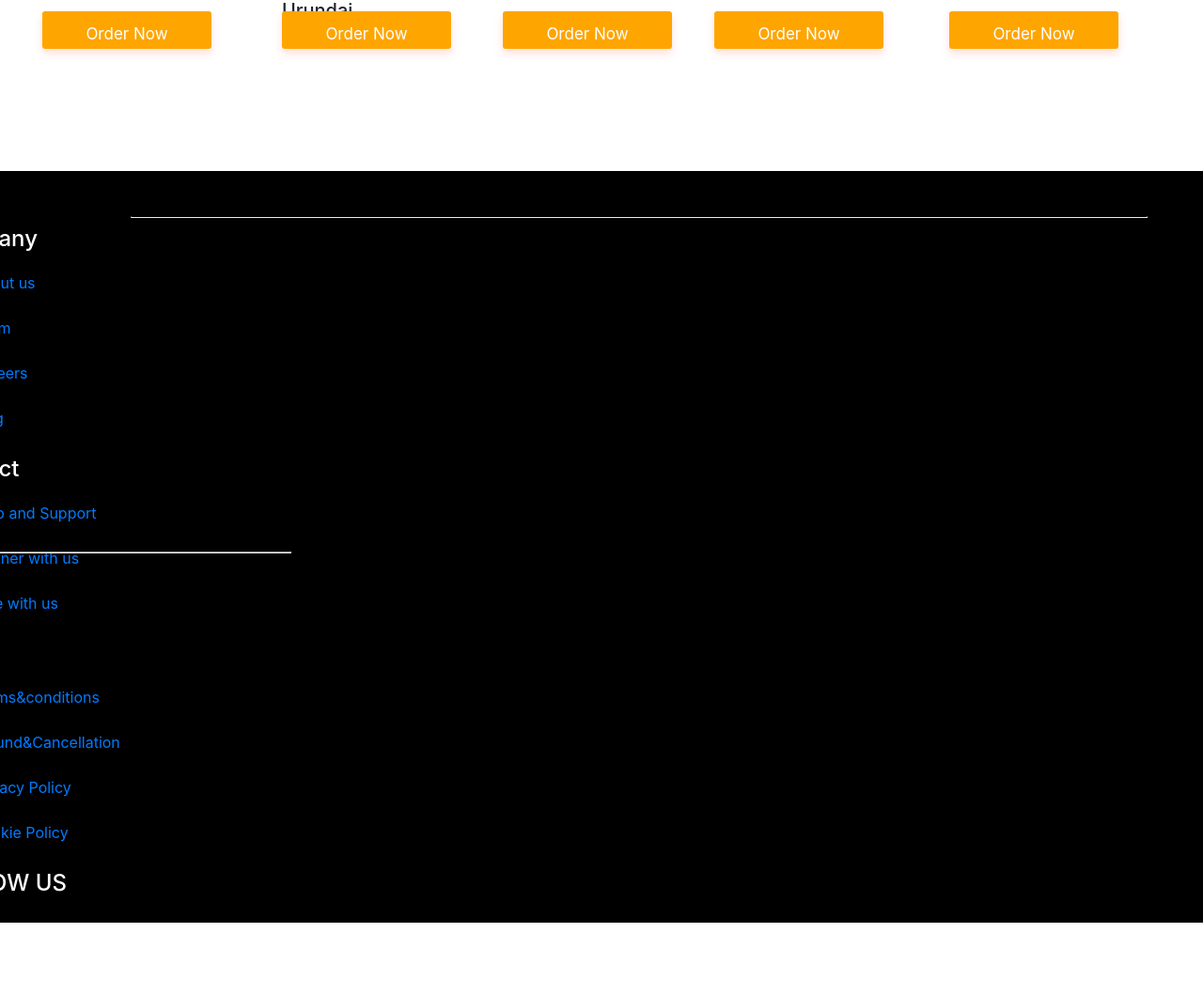
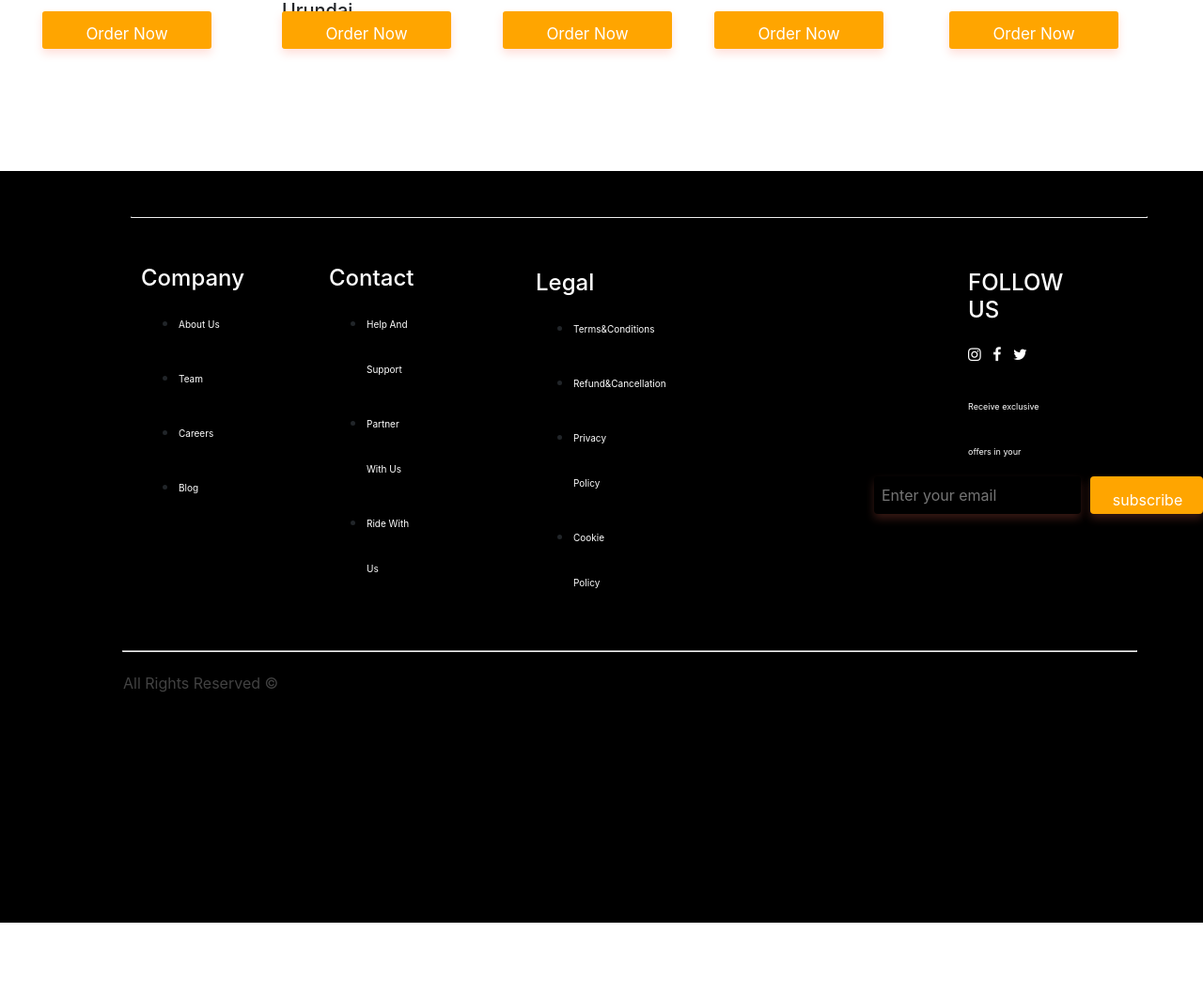
Before and after one commit to HariniEl/foodapp, a PHP site: page / in a window 1280 px wide; the page is wider, and only the part inside the window is pictured. Shown: the part 2888-3947 px from the top of that part at 94% size. After the commit the page ends 3870 px from the top of that part, so only its background shows below. Run offline with PHP 8.4, Linux system fonts and the light colour scheme.

Commit message:
Update style.css

```diff
--- a/style.css
+++ b/style.css
@@ -101,6 +101,9 @@
 text-align:center;
 background-color: white;
 }
+.right-end{
+	background-image:url(https://www.google.com/url?sa=i&url=https%3A%2F%2Fsaihomefood.in%2Fproducts%2Fveg-meals&psig=AOvVaw1SuF2gBDg3epr4HlBJwCxp&ust=1694867499355000&source=images&cd=vfe&opi=89978449&ved=0CBAQjRxqFwoTCKjVvcvPrIEDFQAAAAAdAAAAABAE);
+}
 .rectangle5{
 	position: absolute;
 	width:500px;
@@ -128,6 +131,7 @@
     cursor: inherit;
 }
 .right-end {
+
 position:relative;
 width:524px;
 top:-60px;
@@ -553,6 +557,12 @@
 
 box-shadow: 0px 5px 10px 0px #FD725C38;
   }
+  .footer{
+  	display: flex;
+  	flex-wrap: wrap;
+  	margin-top: auto;
+  	padding: 60px 10%;
+  }
   .rectangle13{
 	position: absolute;
 	width:1500px;
@@ -575,53 +585,97 @@
   top:5px;
   color:#424242;
 }
-.site-footer{
-	position: absolute;
-	width:95px;
-	height:186px;
-	top:120px;
-	left:200px;
-	gap:40px;
-	color:white;
-	font-size:8px;
+
+.footer-col{
+position: absolute;
+display: flex;
+flex-direction: column;
+	width:87px;
+	height:20px;
+	top:100px;
+	left:220px;
 }
-.main-section6{
+.main-section-7{
 	align-items: center;
             display: flex;
             flex-direction: row;
             border-radius: 25px;
 }
-.site-footer1{
+.footer-col1{
+position: absolute;
+display: flex;
+flex-direction: column;
+	width:87px;
+	height:20px;
+	top:100px;
+	left:420px;
+}
+.footer-col2{
+position: absolute;
+display: flex;
+flex-direction: column;
+	width:87px;
+	height:20px;
+	top:5px;
+	left:220px;
+}
+.footer-col3{
+position: absolute;
+display: flex;
+flex-direction: column;
+	width:87px;
+	height:20px;
+	top:5px;
+	left:680px;
+}
+ul li:not(:last-child){
+	margin-bottom: 8px;
+}
+ul li a{
+display: block;
+font-size: 10px;
+text-transform: capitalize;
+color:white;
+text-decoration: none;
+transition: 0.4s;
+}
+ul li a:hover{
+	color: white;
+	padding-left: 2px;
+}
+.links a{
+	display: inline-block;
+	color: white;
+	text-align: center;
+	transition: 0.4s;
+	border-radius: 50%;
+	margin: 0 8px 8px 0;
+}
+#footer-email{
 	position: absolute;
-	width:95px;
-	height:186px;
-	top:5px;
-	left:200px;
-	gap:40px;
-	color:white;
-	font-size:8px;
+	width:220px;
+	top:220px;
+	left:-100px;
+	border-radius:4px;
+outline:none;
+border:none;
+padding-left:0.5rem;
+font-size:1rem;
+margin-bottom: 1rem;
+background-color: black;
 }
-
-.site-footer2{
+#footer-email-box{
 	position: absolute;
-	width:95px;
-	height:186px;
-	top:1px;
-	left:220px;
-	gap:40px;
-	color:white;
-	font-size:8px;
-}
-.main-section7{
-	position: absolute;
-	width:60px;
-	height:126px;
-	top:1px;
-	left:280px;
-	gap:40px;
-	color:white;
-	font-size: 20px;
-	color:grey;
+	width:120px;
+	top:220px;
+	left:130px;
+	border-radius:4px;
+outline:none;
+border:none;
+padding-left:0.5rem;
+font-size:1rem;
+margin-bottom: 1rem;
+background-color: orange;
 }
 hr1 {
 	position: absolute;
@@ -633,7 +687,7 @@
   border-style: inset;
   border-width: 1px;
   width:1080px;
-  left:-700px;
+  left:-900px;
   top:5px;
   color:#424242;
 }
```
